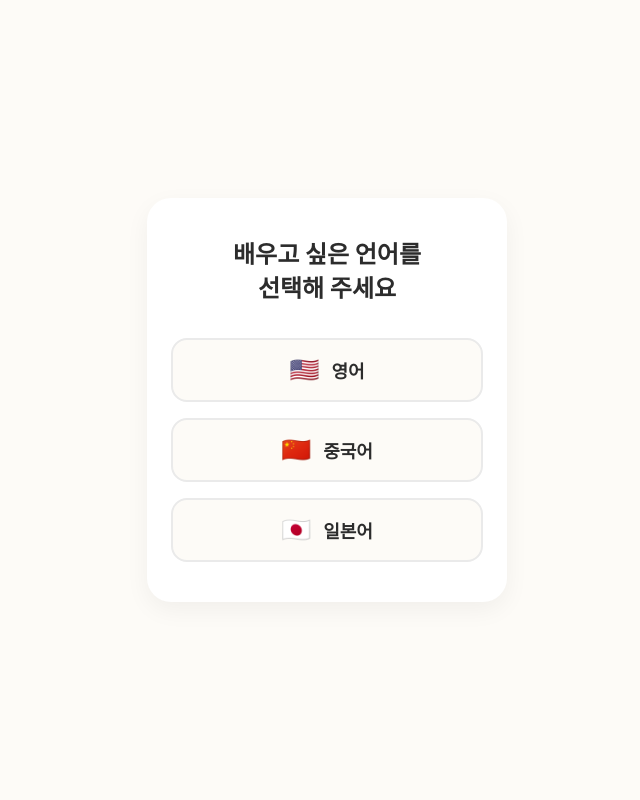
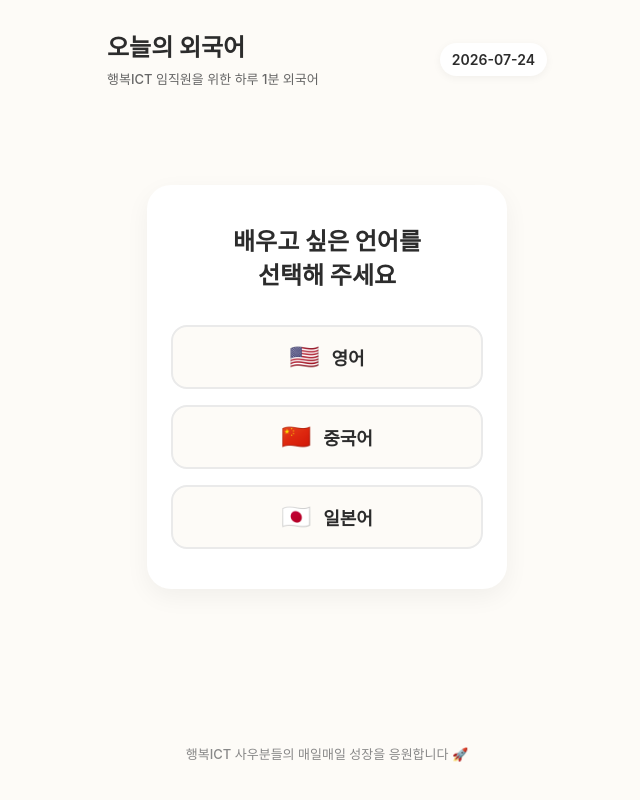
Before and after one commit to skylie249/DailyJapanese, a React (Vite) app: page / in a window 1280 px wide. Shown: the whole page, without its empty margins (313-953 px from the left). Built offline with nearby package versions, Linux system fonts and the light colour scheme; no server answers.

Commit message:
header, footer description add

```diff
--- a/src/App.jsx
+++ b/src/App.jsx
@@ -89,12 +89,21 @@ function App() {
   // If no language selected, show language selector
   if (!selectedLanguage) {
     return (
-      <div className="app-container center-content">
-        <LanguageSelector
-          onSelect={handleLanguageSelect}
-          baseMeaning={baseMeaning}
-          isLoading={isBaseMeaningLoading}
+      <div className="app-container">
+        <Header
+          date={date}
+          title="오늘의 외국어"
         />
+        <div style={{ margin: 'auto 0', display: 'flex', justifyContent: 'center' }}>
+          <LanguageSelector
+            onSelect={handleLanguageSelect}
+            baseMeaning={baseMeaning}
+            isLoading={isBaseMeaningLoading}
+          />
+        </div>
+        <footer className="app-footer">
+          <p>행복ICT 사우분들의 매일매일 성장을 응원합니다 🚀</p>
+        </footer>
       </div>
     );
   }
@@ -124,6 +133,10 @@ function App() {
           </>
         )}
       </main>
+
+      <footer className="app-footer">
+        <p>행복ICT 사우분들의 매일매일 성장을 응원합니다 🚀</p>
+      </footer>
     </div>
   );
 }
--- a/src/components/Header.jsx
+++ b/src/components/Header.jsx
@@ -5,7 +5,10 @@ const Header = ({ date, title = "하루 일어", onChangeLanguage }) => {
   return (
     <header className="app-header">
       <div className="header-left">
-        <h1 className="logo">{title}</h1>
+        <div className="header-titles">
+          <h1 className="logo">{title}</h1>
+          <p className="header-subtitle">행복ICT 임직원을 위한 하루 1분 외국어</p>
+        </div>
         {onChangeLanguage && (
           <button className="change-lang-btn" onClick={onChangeLanguage} aria-label="Change Language">
             <Globe size={18} />
--- a/src/index.css
+++ b/src/index.css
@@ -71,6 +71,13 @@ body {
   font-size: 24px;
   font-weight: 700;
   color: var(--text-color);
+}
+
+.header-subtitle {
+  font-size: 13px;
+  color: #666;
+  margin-top: 4px;
+  font-weight: 500;
 }
 
 .date-badge {
@@ -278,6 +285,16 @@ rt {
   text-align: center;
 }
 
+/* Footer */
+.app-footer {
+  margin-top: auto;
+  text-align: center;
+  padding: 32px 0 16px;
+  font-size: 13px;
+  color: #888;
+  font-weight: 500;
+}
+
 /* Skeleton Loading */
 .skeleton-card {
   min-height: 200px;
```
